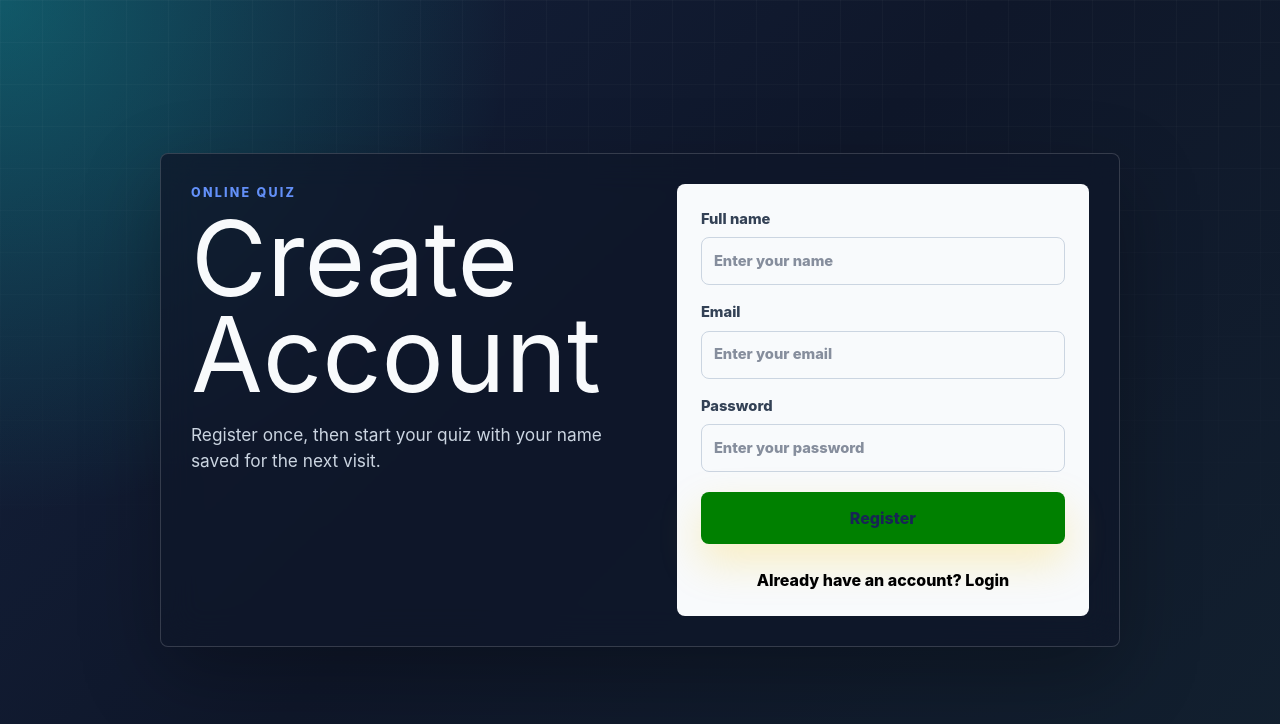
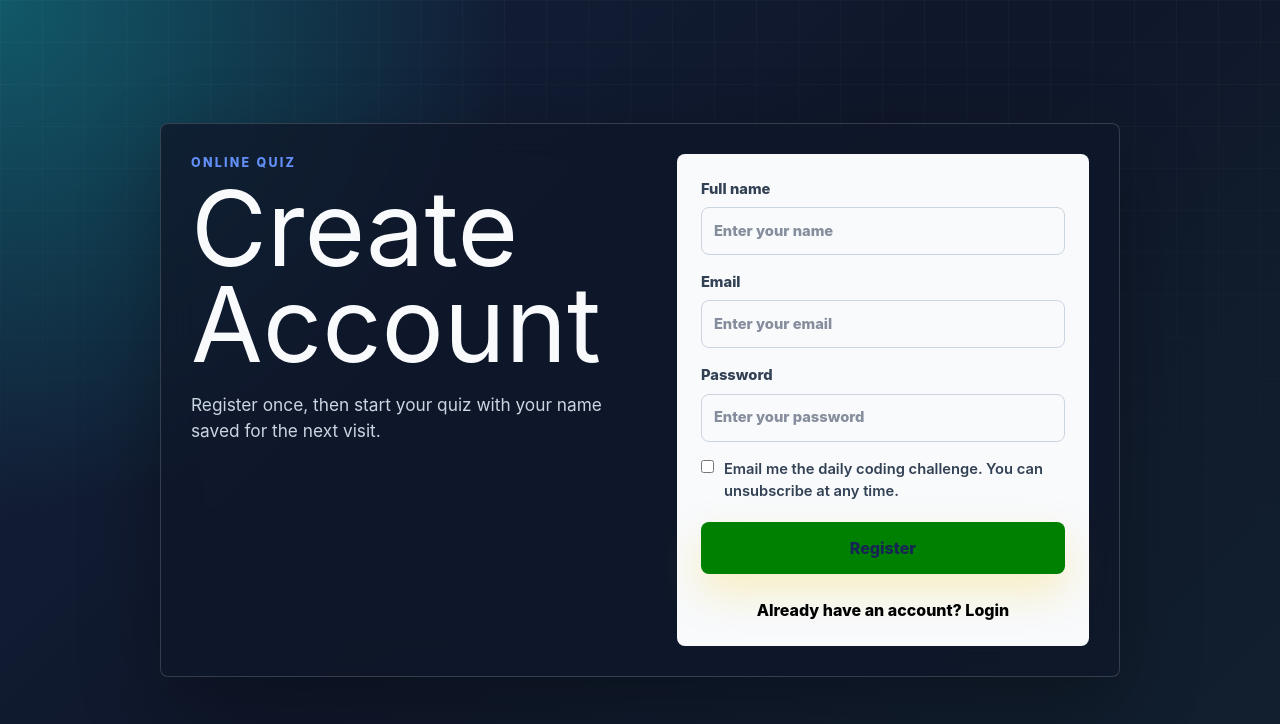
Before and after one commit to rajsachin7061/CodingFrontend, a React (Vite) app: page /register in a window 1280 px wide. Shown: the top 724 px of the page. Built offline with nearby package versions, Linux system fonts and the light colour scheme; no server answers.

Commit message:
Add daily challenge email

```diff
--- a/src/App.css
+++ b/src/App.css
@@ -327,6 +327,33 @@
   outline: 3px solid rgba(94, 234, 212, 0.28);
 }
 
+.auth-form .email-consent-option {
+  align-items: start;
+  display: flex;
+  font-weight: 600;
+  gap: 10px;
+}
+
+.auth-form .email-consent-option input {
+  flex: 0 0 auto;
+  margin-top: 2px;
+  min-height: 0;
+  padding: 0;
+}
+
+.daily-email-preference {
+  align-items: center;
+  color: inherit;
+  display: flex;
+  gap: 10px;
+  margin-top: 18px;
+}
+
+.daily-email-preference input {
+  height: 18px;
+  width: 18px;
+}
+
 .auth-submit {
   margin-top: 4px;
 }
--- a/src/App.jsx
+++ b/src/App.jsx
@@ -115,6 +115,7 @@ const getDefaultResume = (user = {}) => ({
 const normalizeUser = (user) => ({
   ...user,
   username: user.username || makeUsername(user.name, user.email),
+  dailyChallengeEmailOptIn: user.dailyChallengeEmailOptIn === true,
   stats: {
     ...getDefaultStats(),
     ...(user.stats || {}),
@@ -200,6 +201,7 @@ function App() {
     email: "",
     otp: "",
     password: "",
+    dailyChallengeEmailOptIn: false,
   });
   const [message, setMessage] = useState("");
   const [authLoading, setAuthLoading] = useState(false);
@@ -259,8 +261,11 @@ function App() {
   };
 
   const updateForm = (event) => {
-    const { name, value } = event.target;
-    setForm((current) => ({ ...current, [name]: value }));
+    const { checked, name, type, value } = event.target;
+    setForm((current) => ({
+      ...current,
+      [name]: type === "checkbox" ? checked : value,
+    }));
     setMessage("");
   };
 
@@ -433,6 +438,7 @@ function App() {
             name,
             email,
             password,
+            dailyChallengeEmailOptIn: form.dailyChallengeEmailOptIn === true,
             username: makeUsername(name, email),
             stats: getDefaultStats(),
             resume: getDefaultResume({ name, email }),
@@ -510,7 +516,13 @@ function App() {
 
   const switchMode = () => {
     goToPage(mode === "login" ? "register" : "login");
-    setForm({ name: "", email: "", otp: "", password: "" });
+    setForm({
+      name: "",
+      email: "",
+      otp: "",
+      password: "",
+      dailyChallengeEmailOptIn: false,
+    });
     setMessage("");
   };
 
@@ -518,7 +530,13 @@ function App() {
     goToPage("reset");
     setResetStep("email");
     setResetRequest(null);
-    setForm({ name: "", email: form.email, otp: "", password: "" });
+    setForm({
+      name: "",
+      email: form.email,
+      otp: "",
+      password: "",
+      dailyChallengeEmailOptIn: false,
+    });
     setMessage("");
   };
 
@@ -632,7 +650,13 @@ function App() {
       setResetRequest(null);
       setResetStep("email");
       goToPage("login");
-      setForm({ name: "", email, otp: "", password: "" });
+      setForm({
+        name: "",
+        email,
+        otp: "",
+        password: "",
+        dailyChallengeEmailOptIn: false,
+      });
       setMessage("Password updated. Please log in.");
     } catch (error) {
       setMessage(
@@ -650,7 +674,13 @@ function App() {
     goToPage("landing");
     setResetStep("email");
     setResetRequest(null);
-    setForm({ name: "", email: "", otp: "", password: "" });
+    setForm({
+      name: "",
+      email: "",
+      otp: "",
+      password: "",
+      dailyChallengeEmailOptIn: false,
+    });
     setMessage("");
   };
 
@@ -1181,7 +1211,13 @@ function App() {
             }
             setResetStep("email");
             setResetRequest(null);
-            setForm({ name: "", email: "", otp: "", password: "" });
+            setForm({
+              name: "",
+              email: "",
+              otp: "",
+              password: "",
+              dailyChallengeEmailOptIn: false,
+            });
             setMessage("");
           }}
           onChange={updateForm}
--- a/src/Components/AuthPage.jsx
+++ b/src/Components/AuthPage.jsx
@@ -64,6 +64,22 @@ function AuthPage({
             />
           </label>
 
+          {isRegister && (
+            <label className="email-consent-option">
+              <input
+                checked={form.dailyChallengeEmailOptIn === true}
+                disabled={isLoading}
+                name="dailyChallengeEmailOptIn"
+                onChange={onChange}
+                type="checkbox"
+              />
+              <span>
+                Email me the daily coding challenge. You can unsubscribe at any
+                time.
+              </span>
+            </label>
+          )}
+
           {message && (
             <p className="form-message" role="alert">
               {message}
--- a/src/Components/CodeCompiler.jsx
+++ b/src/Components/CodeCompiler.jsx
@@ -685,6 +685,7 @@ function CodeCompiler({
         </div>
       </header>
 
+
       <section className="compiler-panel">
         <div className="compiler-heading">
           <div>
--- a/src/Components/UserDetail.jsx
+++ b/src/Components/UserDetail.jsx
@@ -144,6 +144,31 @@ function UserDetail({
     }
   };
 
+  const updateDailyEmailPreference = async (event) => {
+    if (saveInFlight.current) {
+      return;
+    }
+
+    const optedIn = event.target.checked;
+    saveInFlight.current = true;
+    setSaveLoading(true);
+    try {
+      await onSaveProfile(user.email, {
+        dailyChallengeEmailOptIn: optedIn,
+      });
+      setMessage(
+        optedIn
+          ? "Daily challenge emails enabled."
+          : "Daily challenge emails disabled.",
+      );
+    } catch (error) {
+      setMessage(error?.message || "Could not update email preferences.");
+    } finally {
+      saveInFlight.current = false;
+      setSaveLoading(false);
+    }
+  };
+
   const updateResume = (field, value) => {
     setDraft((current) => ({
       ...current,
@@ -282,6 +307,20 @@ function UserDetail({
                 <strong>{stats.completedQuizzes || 0}</strong>
               </div>
             </div>
+            <label className="daily-email-preference">
+              <input
+                checked={user.dailyChallengeEmailOptIn === true}
+                disabled={saveLoading}
+                onChange={updateDailyEmailPreference}
+                type="checkbox"
+              />
+              <span>Send me the daily coding challenge email.</span>
+            </label>
+            {message && (
+              <p className="form-message" role="status">
+                {message}
+              </p>
+            )}
             {showPublishedLeaderboard && (
               <div className="detail-list" aria-label="Published contest leaderboard">
                 <h2>{contestName} LeaderBoard</h2>
```
Also changed, not shown: 1 other file (tests, documents, lock files or other folders).
